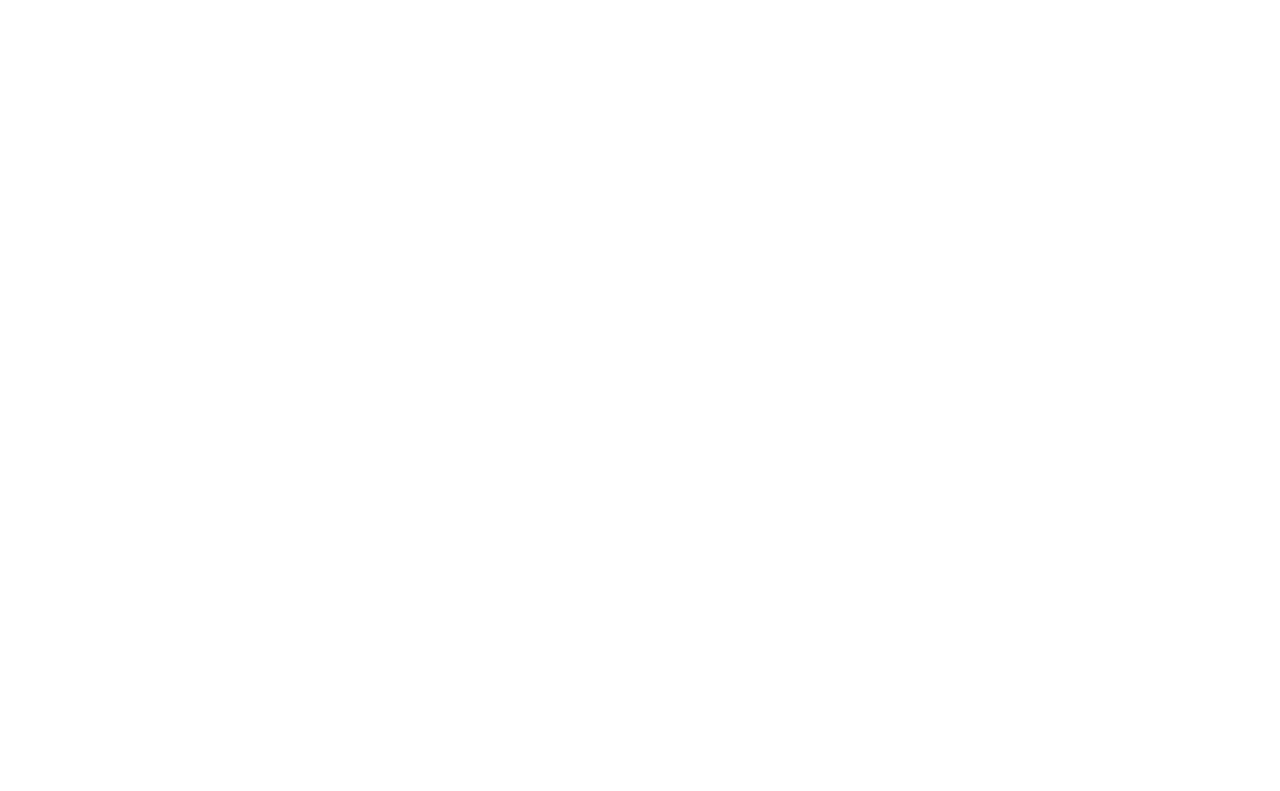
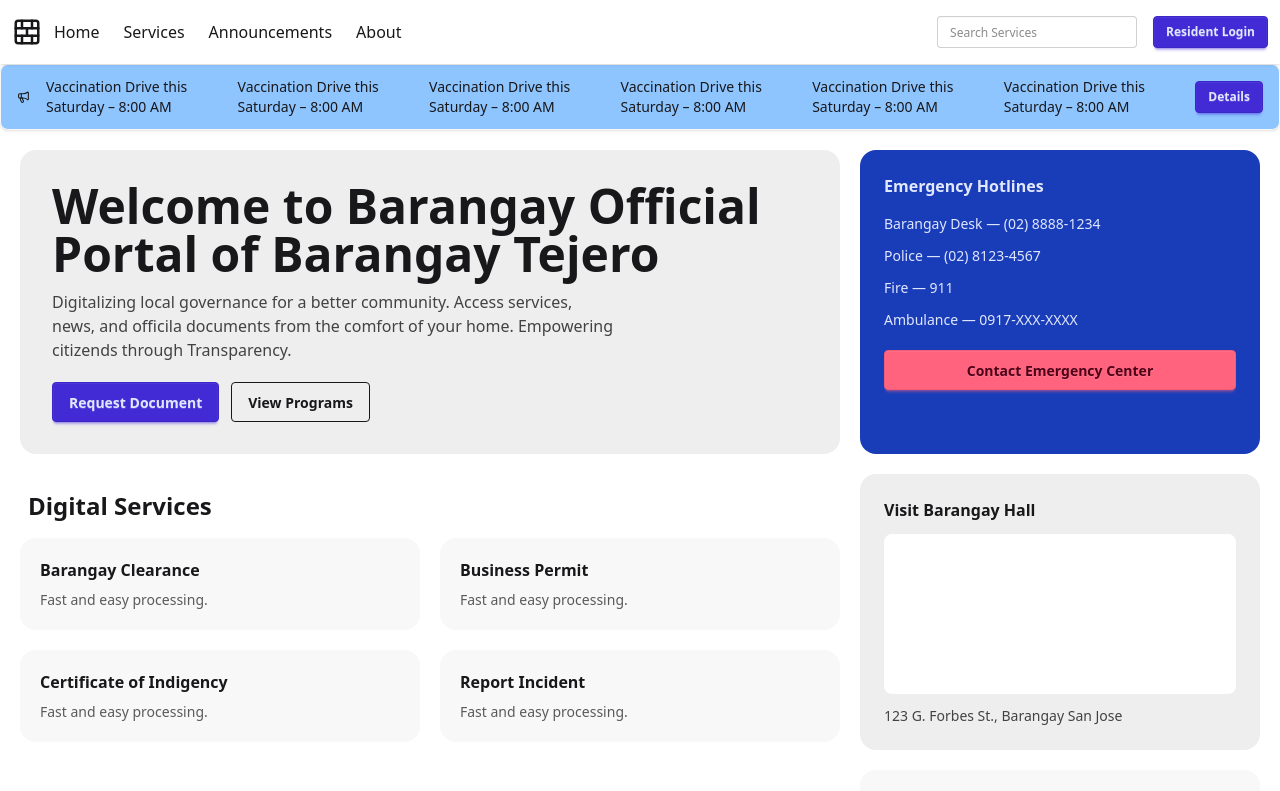
Before and after one commit to Hiiex09/BIPS, a React (Vite) app in the folder client/: page / in a window 1280 px wide. Before the commit this address had no page. Shown: the top 791 px of the page. Built offline with nearby package versions, Linux system fonts and the light colour scheme.

Commit message:
chore: modified app

```diff
--- a/client/src/App.jsx
+++ b/client/src/App.jsx
@@ -3,15 +3,22 @@ import AdminLandingPage from "./pages/AdminUI/AdminLandingPage";
 import Login from "./pages/Login.jsx";
 import Signup from "./pages/Signup.jsx";
 
+import AlertBar from "./components/AlertBar.jsx";
+import Navbar from "./components/Navbar.jsx";
+import LandingPage from "./components/LandingPage.jsx";
 const App = () => {
   return (
     <>
       {/* <AdminLandingPage /> */}
 
       <BrowserRouter>
+        <Navbar />
+        <AlertBar />
         <Routes>
           <Route path="/login" element={<Login />} />
           <Route path="/signup" element={<Signup />} />
+          <Route path="/admin" element={<AdminLandingPage />} />
+          <Route path="/" element={<LandingPage />} />
         </Routes>
       </BrowserRouter>
     </>
```
